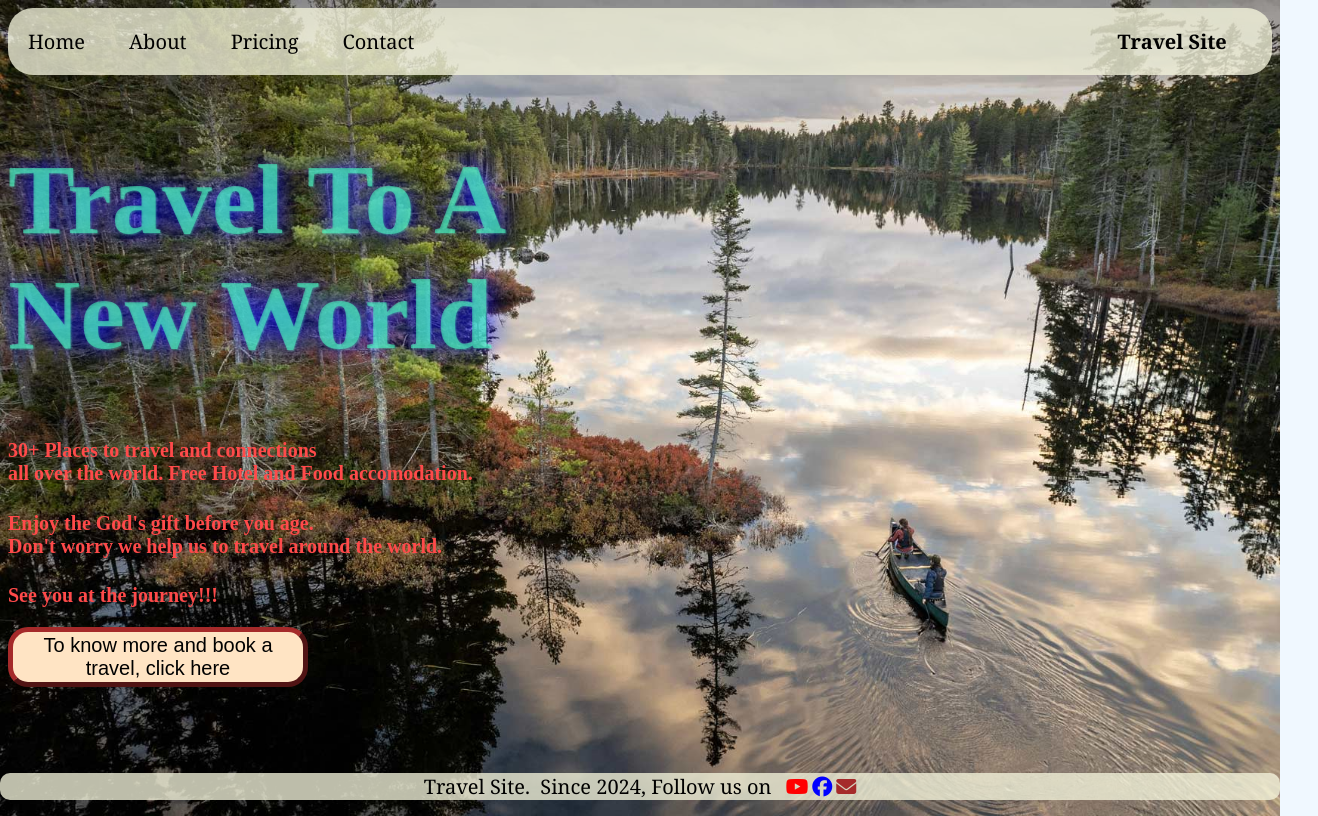
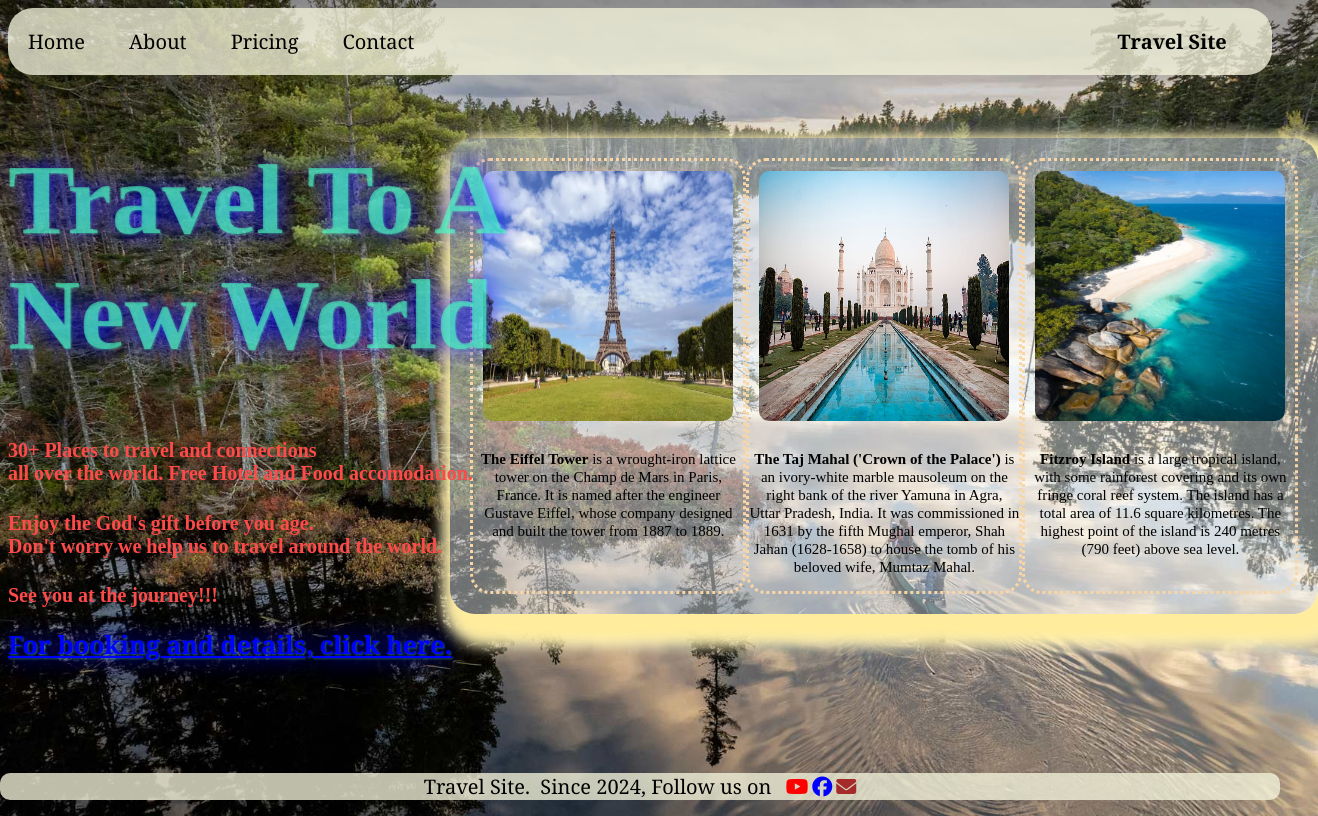
Before and after one commit to mspk5196/TravelSite, a plain HTML site: page index.html in a window 1280 px wide. Shown: the whole page, 1318 px wide, since content can reach past the window. Drawn offline with Linux system fonts and the light colour scheme.

Commit message:
Added pictures

```diff
--- a/index.html
+++ b/index.html
@@ -1,5 +1,6 @@
 <!DOCTYPE html>
 <html lang="en">
+
 <head>
     <meta charset="UTF-8">
     <meta name="viewport" content="width=device-width, initial-scale=1.0">
@@ -8,6 +9,7 @@
     <link rel="stylesheet" href="stylet.css">
     <script src="https://kit.fontawesome.com/bc3b03c2d4.js" crossorigin="anonymous"></script>
 </head>
+
 <body>
     <ul>
         <li><a href="home.html">Home</a></li>
@@ -18,28 +20,54 @@
         <li class="tit"><a>Travel Site</a></li>
     </ul>
 
+    <div class="for_but">
+
         <div class="one">
             <h1>Travel To A <br>New World</h1>
 
-
-        <h4>30+ Places to travel and connections<br> all over the world.  Free Hotel and Food accomodation.</h4>
+            <h4>30+ Places to travel and connections<br> all over the world. Free Hotel and Food accomodation.</h4>
             <h4>Enjoy the God's gift before you age.<br>Don't worry we help us to travel around the world.</h4>
             <h3>See you at the journey!!!</h3>
-
-        <button class="button1">
-            To know more and book a travel, click here
-        </button>
+            <h1 id="link"><u><a href="#" id="link">For booking and details, click here.</a></u></h1>
         </div>
 
-    <div>
+        <div class="img">
+
+            <div class="paris">
+                <img src="paris.jpg" alt="paris" class="iparis">
+                <p id="p_paris"><b>The Eiffel Tower</b> is a wrought-iron lattice tower on the Champ de Mars in Paris,
+                    France. It
+                    is named after the engineer Gustave Eiffel, whose company designed and built the tower from 1887 to
+                    1889.</p>
+            </div>
+            <div class="taj">
+                <img src="taj.jpg" alt="paris" class="itaj">
+                <p id="p_taj"><b>The Taj Mahal ('Crown of the Palace')</b> is an ivory-white marble mausoleum on the
+                    right
+                    bank of
+                    the river Yamuna in Agra, Uttar Pradesh, India. It was commissioned in 1631 by the fifth Mughal
+                    emperor,
+                    Shah Jahan (1628-1658) to house the tomb of his beloved wife, Mumtaz Mahal.</p>
+            </div>
+            <div class="fitz">
+                <img src="FITZROYISLANDCAIRNS.jpg" alt="paris" class="ifitz">
+                <p id="#p_fitz"><b>Fitzroy Island</b> is a large tropical island, with some rainforest covering and its
+                    own
+                    fringe
+                    coral reef system. The island has a total area of 11.6 square kilometres. The highest point of the
+                    island is 240 metres (790 feet) above sea level.</p>
+            </div>
 
         </div>
-</div>
+
+
         <div class="footer">
+
             <a>Travel Site.&nbsp;&nbsp;Since 2024,&nbsp;Follow us on&nbsp;&nbsp;</a>
             <a href="https://www.youtube.com" target="_blank"><i id="youtube" class="fa-brands fa-youtube"></i></a>
-        <a href="https://www.facebook.com"target="_blank"><i id="face" class="fa-brands fa-facebook"></i></a>
+            <a href="https://www.facebook.com" target="_blank"><i id="face" class="fa-brands fa-facebook"></i></a>
             <a href="https://www.gmail.com" target="_blank"><i id="mail" class="fa-sharp fa-solid fa-envelope"></i></a>
+        </div>
     </div>
 </body>
 
--- a/stylet.css
+++ b/stylet.css
@@ -8,86 +8,92 @@ body {
     z-index: 0;
     overflow: auto;
 }
-ul{
+
+ul {
     background-color: rgba(245, 245, 220, 0.771);
     margin: 0;
     padding: 0;
-    top:o;
-    left:0;
+    top: o;
+    left: 0;
     border-radius: 25px;
     max-width: 100%;
 
 }
-li{
+
+li {
     display: inline-block;
 }
-li:hover{
+
+li:hover {
     background-color: bisque;
     border-radius: 25px;
 }
-li a:visited{
+
+li a:visited {
     color: rgba(0, 0, 255, 0.526);
 }
-li a{
+
+li a {
     padding: 20px;
     display: block;
 }
-a{
+
+a {
     font-family: Cambria, Cochin, Georgia, Times, 'Times New Roman', serif;
     text-decoration: none;
     color: black;
     font-size: 20px;
 }
-.tit{
-    float:right;
+
+.tit {
+    float: right;
     font-size: 25px;
     font-weight: bold;
     margin-top: 0%;
     margin-right: 2%;
 }
-.one{
+
+.one {
     position: absolute;
     color: rgba(75, 254, 194, 0.548);
 }
-.one h3,h4{
+
+.one h3,
+h4 {
     color: rgb(255, 74, 74);
     font-size: 20px;
 }
-.two{
-    position:absolute;
+
+.two {
+    position: absolute;
     color: rgb(255, 93, 93);
     margin-top: 20%;
     font-size: 30px;
 }
-div h1{
+
+div h1 {
     font-size: 100px;
     font-weight: bold;
-    text-shadow: 1px 1px 2px rgba(84, 255, 201, 0.359),0 0 25px blue;
+    text-shadow: 1px 1px 2px rgba(84, 255, 201, 0.359), 0 0 25px blue;
 }
-#youtube{
+
+#youtube {
     color: red;
 }
-#face{
-    color:blue;
+
+#face {
+    color: blue;
 }
-#mail{
+
+#mail {
     color: brown;
 }
-.button1{
-    position: absolute;
-    height: 60px;
-    width: 300px;
-    background-color: bisque;
-    border-radius: 20px;
-    border-color: brown;
-    font-size: 20px;
-    border-width: 5px;
-    color: rgb(0, 0, 0);
-}
-.button1:hover{
-    background-color: rgba(222, 184, 135, 0.448);
-    color: white;
+
+#link {
+    font-size: 25px;
+    color: blue;
     cursor: pointer;
+
 }
 
 .footer {
@@ -100,39 +106,187 @@ div h1{
     color: rgb(0, 0, 0);
     text-align: center;
 }
-  .footer p{
+
+.footer p {
     font-size: 15px;
 }
 
+.img {
+    border-color: red;
+    width: fit-content;
+    height: fit-content;
+    margin-top: 5%;
+    margin-left: 35%;
+    padding: 20px;
+    line-height: 1.5px;
+    background-color: rgba(240, 248, 255, 0.442);
+    border-radius: 25px;
+    box-shadow: 10px 15px 15px 15px rgba(255, 229, 115, 0.703), 10px 15px 15px 15px white;
+    display: inline-flex;
+}
+
+.iparis {
+    width: 250px;
+    height: 250px;
+    padding: 10px;
+    border-radius: 20px;
+    right: 0;
+
+
+}
+
+.paris {
+    text-wrap: wrap;
+    text-align: center;
+    border-style: dotted;
+    line-height: 18px;
+    border-radius: 20px;
+    border-color: rgb(250, 213, 165);
+    color: rgb(0, 0, 0);
+    font-size: 15px;
+}
+
+.paris:hover {
+    color: rgba(47, 0, 255, 0.886);
+    font-size: 20px;
+    border: none;
+    transition-duration: 2s;
+    transform: scale(1.25);
+}
+
+#p_paris:hover {
+    border: none;
+}
+
+.itaj {
+    width: 250px;
+    height: 250px;
+    padding: 10px;
+    border-radius: 20px;
+    right: 200px;
+}
+
+.taj {
+    text-wrap: wrap;
+    text-align: center;
+    border-style: dotted;
+    line-height: 18px;
+    border-radius: 20px;
+    border-color: rgb(250, 213, 165);
+    color: rgb(0, 0, 0);
+    font-size: 15px;
+}
+
+.taj:hover {
+    color: rgba(47, 0, 255, 0.886);
+    font-size: 20px;
+    border: none;
+    transition-duration: 2s;
+    transform: scale(1.25);
+}
+
+#p_taj:hover {
+    border: none;
+}
+
+.ifitz {
+    width: 250px;
+    height: 250px;
+    padding: 10px;
+    border-radius: 20px;
+    right: 400px;
+}
+
+.fitz {
+    text-wrap: wrap;
+    text-align: center;
+    border-style: dotted;
+    line-height: 18px;
+    border-radius: 20px;
+    border-color: rgb(250, 213, 165);
+    color: rgb(0, 0, 0);
+    font-size: 15px;
+}
+
+.fitz:hover {
+    color: rgba(47, 0, 255, 0.886);
+    text-shadow: 3px 2px 2px 3px black, 3px 2px 2px 3px white;
+    font-size: 20px;
+    border: none;
+    transition-duration: 2s;
+    transform: scale(1.25);
+}
+
+#p_fitz:hover {
+    border: none;
+}
+
 @media only screen and (max-width: 768px) {
+
     /* Styles for screens less than 768px wide */
-    li a{
+    li a {
         padding: 10px;
         display: block;
     }
-    a{
+
+    a {
         font-family: Cambria, Cochin, Georgia, Times, 'Times New Roman', serif;
         text-decoration: none;
         color: black;
         font-size: 17px;
     }
-    body{
+
+    body {
         background-position: cover;
     }
+
+    .img {
+        border-color: red;
+        width: fit-content;
+        height: fit-content;
+        margin-top: 900px;
+        margin-left: 0px;
+        padding: 20px;
+        line-height: 1.5px;
+        background-color: rgba(240, 248, 255, 0.442);
+        border-radius: 25px;
+        box-shadow: 10px 15px 15px 15px rgba(255, 229, 115, 0.703), 10px 15px 15px 15px white;
+        position: absolute;
+        display: inline-block;
     }
+}
+
 @media only screen and (max-width: 411px) {
+
     /* Styles for screens less than 768px wide */
-    li a{
+    li a {
         padding: 4px;
         display: block;
     }
-    body{
+
+    body {
         background-image: url("bg1.jpg");
     }
-    a{
+
+    a {
         font-family: Cambria, Cochin, Georgia, Times, 'Times New Roman', serif;
         text-decoration: none;
         color: black;
         font-size: 17px;
     }
+
+    .img {
+        border-color: red;
+        width: fit-content;
+        height: fit-content;
+        margin-top: 900px;
+        margin-left: 0px;
+        padding: 20px;
+        line-height: 1.5px;
+        background-color: rgba(240, 248, 255, 0.442);
+        border-radius: 25px;
+        box-shadow: 10px 15px 15px 15px rgba(255, 229, 115, 0.703), 10px 15px 15px 15px white;
+        position: absolute;
+        display: inline-block;
     }
+}
```
Also changed, not shown: FITZROYISLANDCAIRNS.jpg (added), paris.jpg (added), taj.jpg (added). Lines whose indentation alone changed are shown as unchanged.
